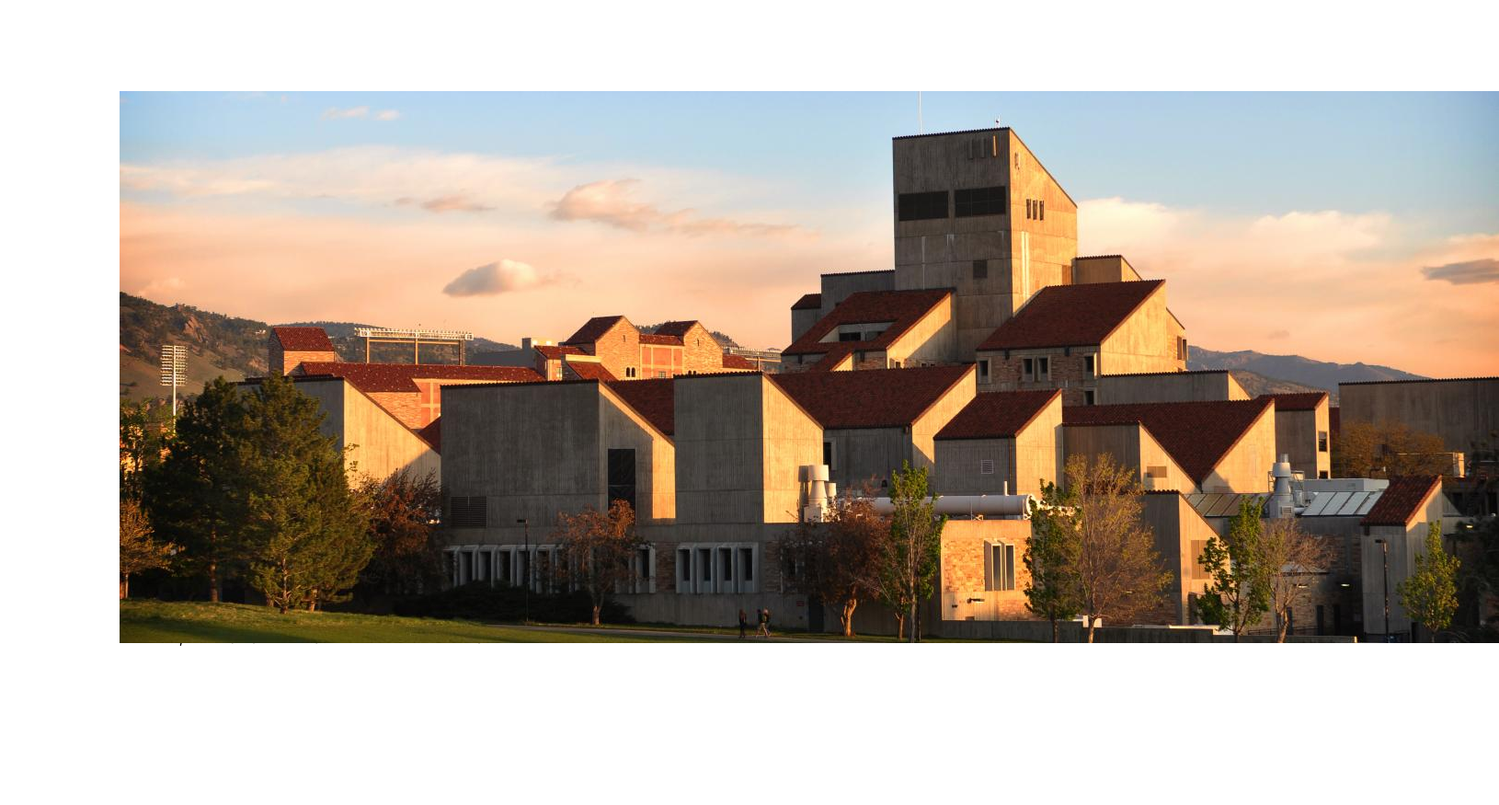
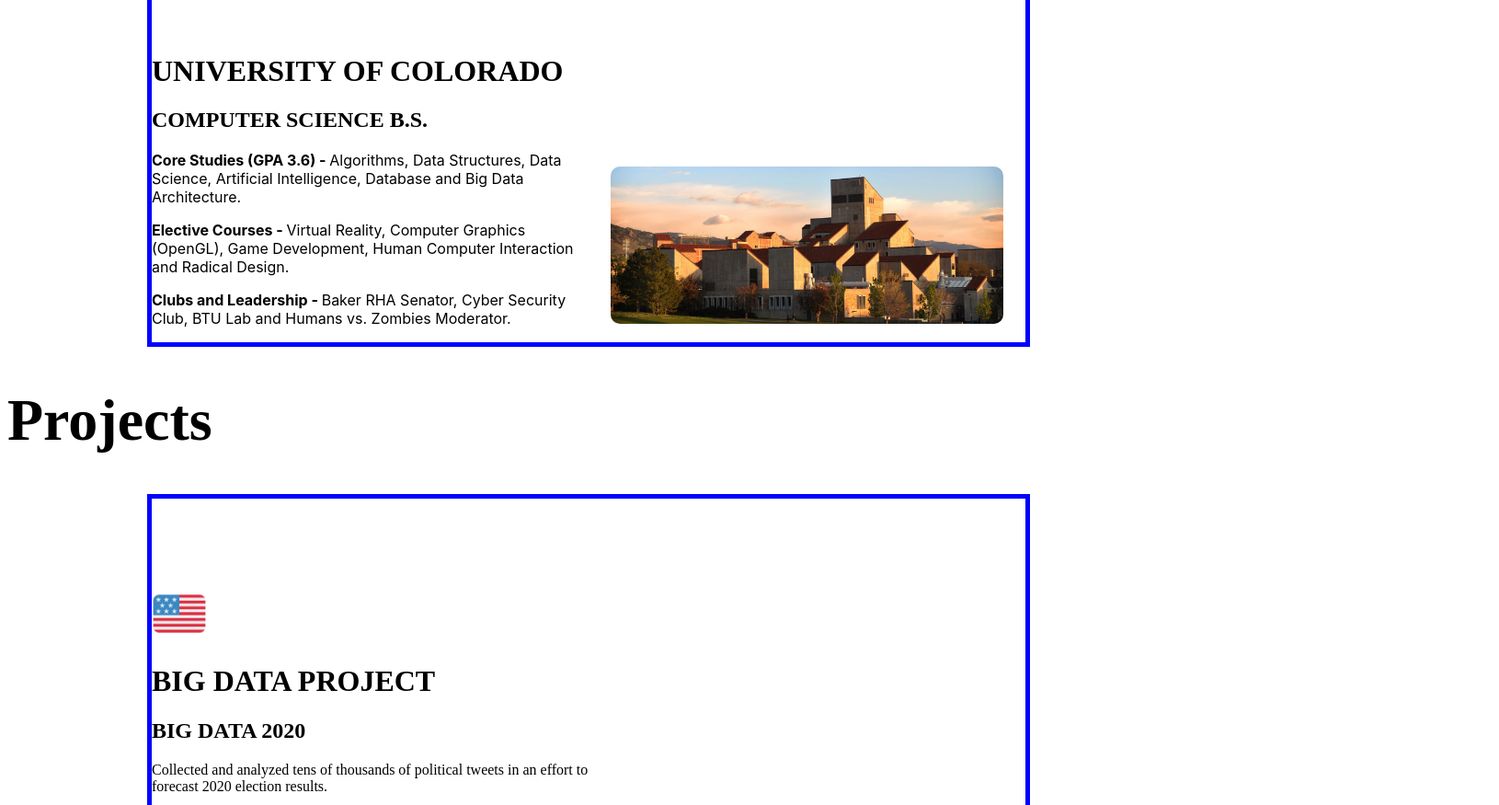
Before and after one commit to rBlakeH/rblakeh-gatsby, a Gatsby site: page / in a window 1280 px wide. Shown: the part 1925-2800 px from the top of the page at 92% size, 1630 px wide, since content can reach past the window. Before the commit the page ends 2644 px from the top, so only its background shows below. Built offline with nearby package versions, Linux system fonts and the light colour scheme; Gatsby itself is replaced by a stand-in of ours.

Commit message:
Projects

```diff
--- a/src/components/CenterImage.tsx
+++ b/src/components/CenterImage.tsx
@@ -7,9 +7,15 @@ type props = {
 export const CenterImage = ({imagePath}: props) => {
 
     const div = css`
+        // border: 5px solid yellow;
         display: flex;
         width: 100%;
         justify-content: center;
+
+        img {
+            width: 90%;
+            border-radius: 10px;
+        }
     `
 
     return(
--- a/src/components/Content.tsx
+++ b/src/components/Content.tsx
@@ -9,8 +9,11 @@ type props = {
 export const Content = (Props: props) => {
 
     const div = css`
-    // border: 5px solid blue;
-    height: 300px
+    border: 5px solid blue;
+    // display flex;
+    // align-items: center;
+    // align-content: center;
+    // // height: 300px
     `
 
     const contentDiv = css`
--- a/src/components/Experience/ExperienceContent.tsx
+++ b/src/components/Experience/ExperienceContent.tsx
@@ -7,9 +7,9 @@ import MatterHeader from "../MatterHeader"
 export const ExperienceContent = () => (
     <React.Fragment>
         {
-            experienceData.map((x, i) =>
-                (i + 1) % 2 ? <Content right={(<Experience job={x}></Experience>)} left={null} />
-                    : <Content right={null} left={(<Experience job={x}></Experience>)} />
+            experienceData.map((j, i) =>
+                (i + 1) % 2 ? <Content right={(<Experience job={j}/>)} left={null} />
+                    : <Content right={null} left={(<Experience job={j}/>)} />
             )
         }
     </React.Fragment>
--- /dev/null
+++ b/src/components/Projects/Projcet.tsx
@@ -0,0 +1,22 @@
+import { css } from "@emotion/css";
+import React from "react"
+import { project } from "./ProjectsData";
+
+type props = {
+    projcet: project
+}
+
+export const Projcet = ({ projcet: { title, name, icon, description, links } }: props) => {
+
+    return (
+        <>
+            <div>
+                <img src={icon} width="60" height="60" />
+                <h1 >{title}</h1>
+                <h2>{name}</h2>
+                <p>{description}</p>
+                {links?.map(l => (<a href={l.href} >{l.text}</a>))}
+            </div>
+        </>
+    )
+}
--- /dev/null
+++ b/src/components/Projects/ProjectContent.tsx
@@ -0,0 +1,15 @@
+import { Content } from "../Content"
+import React from "react"
+import { projectsData } from "./ProjectsData"
+import { Projcet } from "./Projcet"
+
+export const ProjecetContent = () => (
+    <React.Fragment>
+        {
+            projectsData.map((p, i) =>
+                (i + 1) % 2 ? <Content right={(<Projcet projcet={p}/>)} left={null} />
+                    : <Content right={null} left={(<Projcet projcet={p}/>)} />
+            )
+        }
+    </React.Fragment>
+)
--- /dev/null
+++ b/src/components/Projects/ProjectsData.tsx
@@ -0,0 +1,78 @@
+export type link = {
+    href: string,
+    text: string
+}
+
+export type project = {
+    title: string,
+    name: string,
+    description: string,
+    icon: string,
+    links?: link[]
+}
+
+export type projects = project[]
+
+export const projectsData: projects = [
+    {
+        title: "BIG DATA PROJECT   ",
+        name: "BIG DATA 2020",
+        description: "Collected and analyzed tens of thousands of political tweets in an effort to forecast 2020 election results.",
+        icon: "/images/flag.png",
+        links: [
+            {
+                href: "https://docs.google.com/file/d/15v0lsamaTTCFy1NUGA_gwmA1oIJSEehq/preview",
+                text: "Video Preview"
+            },
+            {
+                href: "https://github.com/sophiaabi/BigData2020",
+                text: "Repository"
+            },
+        ]
+    },
+    {
+        title: "STUDENT WEB PORTAL",
+        name: "CONSULTING REPORT",
+        description: "Assisted Engineering Center with website redesign by conducting usability tests, administering student surveys, and utilizing Google Analytics insights.",
+        icon: "/images/cu.png",
+        links: [{
+            href: "https://rblakeh.com/report.pdf",
+            text: "View Report"
+        }]
+    },
+    {
+        title: "VIRTUAL REALITY GAME",
+        name: "ESCAPE DENTENTION",
+        description: "An educational virtual reality experience leading players through space as they learn about the solar system.",
+        icon: "/images/unity.png",
+        links: [
+            {
+                href: "https://drive.google.com/file/d/1Yo1msMyOGMttv46vo3s2irBsqwXu0xef/view",
+                text: "Video Preview"
+            },
+            {
+                href: "https://rblakeh.com/VR_Final.pdf",
+                text: "Game Description"
+            },
+        ]
+    },
+    {
+        title: "HCI PROTOTYPE",
+        name: "ESERVE",
+        description: "Created app prototype for mock startup eServe using Figma. Modeled as an Uber for home service projects.",
+        icon: "/images/fig.png",
+        links: [
+            {
+                href: "https://www.figma.com/proto/vRjZEE3djNFijTJyld6ZMV/eServe-template-v2?node-id=121%3A405&scaling=scale-down",
+                text: "Prototype Preview"
+            }
+        ]
+    },
+    {
+        title: "RADICAL DESIGN",
+        name: "LOG CAM",
+        description: "Designed and assembled experimental camera housing resembling a hollowed log to encourage animal interaction.",
+        icon: "/images/tree2.png",
+        links: null
+    }
+]
--- a/src/pages/index.tsx
+++ b/src/pages/index.tsx
@@ -16,6 +16,7 @@ import { Title } from "../components/Experience/Title"
 import { SectionHeader } from "../components/SectionHeader"
 import { Education } from "../components/Education/Education"
 import { EducationContent } from "../components/Education/EducationContent"
+import { ProjecetContent } from "../components/Projects/ProjectContent"
 
 const IndexPage = () => {
   const contentRef = useRef<HTMLElement>()
@@ -31,6 +32,10 @@ const IndexPage = () => {
       <CenterContent ref={contentRef}>
         <EducationContent/>
       </CenterContent>
+      <SectionHeader text={"Projects"} />
+      <CenterContent ref={contentRef}>
+        <ProjecetContent/>
+      </CenterContent>
     </>
   )
 }
```
Also changed, not shown: static/images/fig.png (added), static/images/flag.png (added), static/images/tree2.png (added), static/images/unity.png (added).
